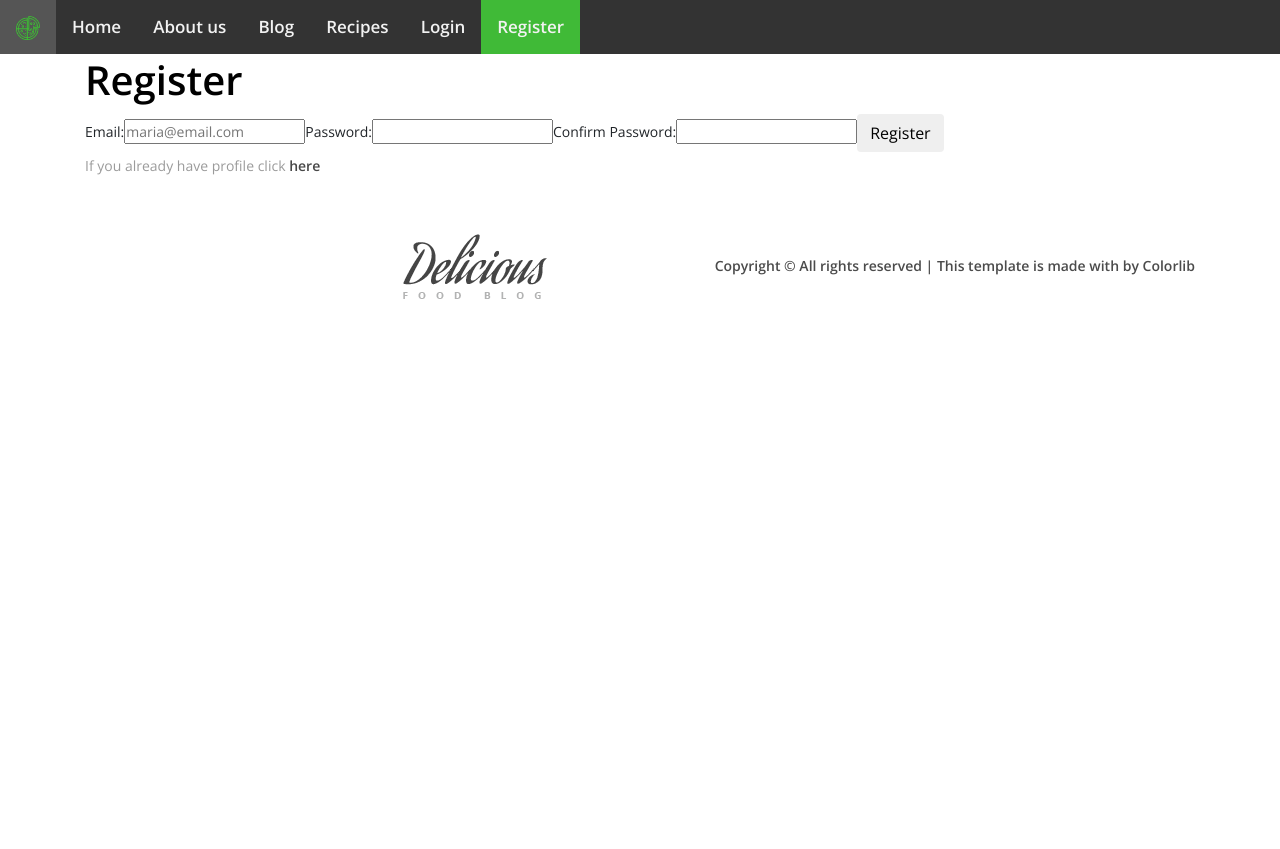
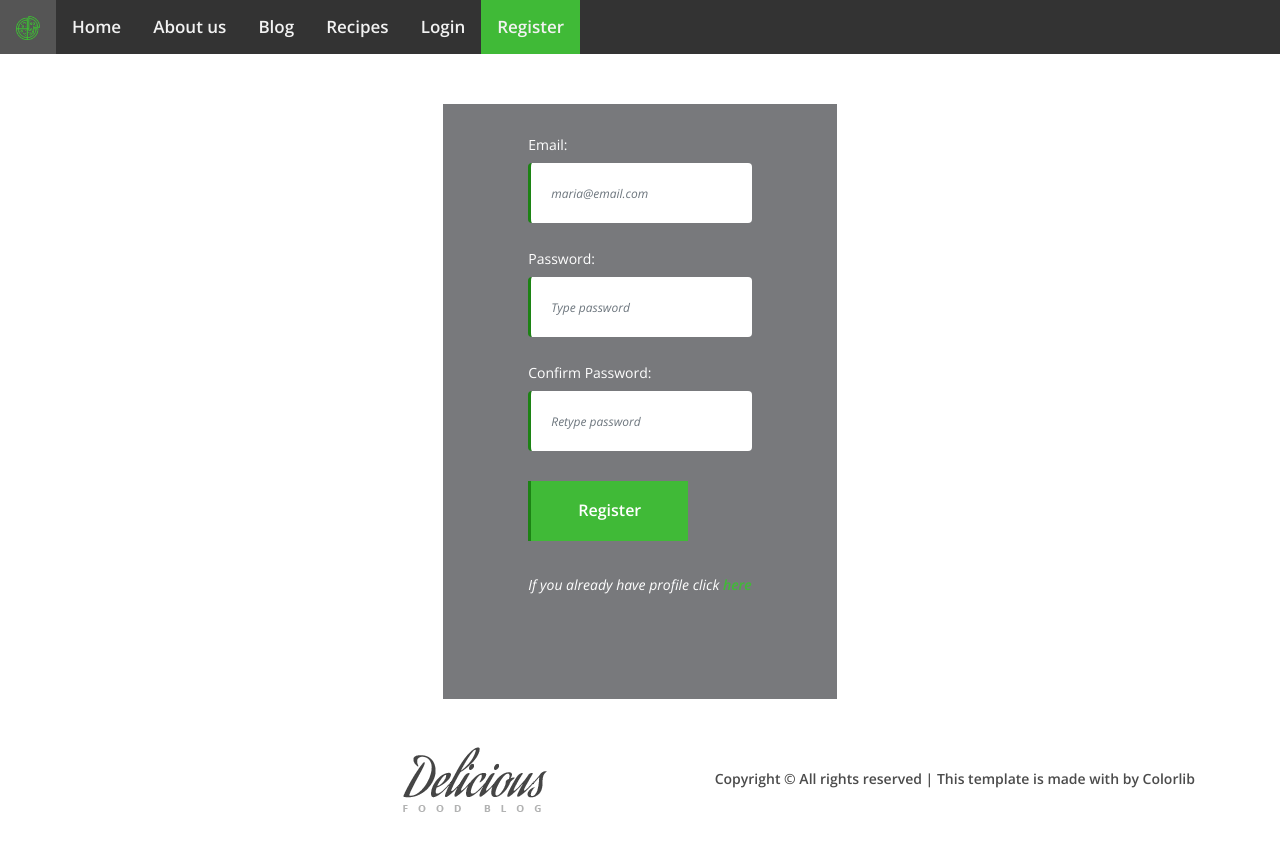
Before and after one commit to vladonguyen/food-blog, a React (Vite) app in the folder client/: page /register in a window 1280 px wide. Before the commit the page ends 800 px from the top, so only its background shows below. Built offline with nearby package versions, Linux system fonts and the light colour scheme; some icons are missing.

Commit message:
Login, Registration Styling, Errors Validation, Server Changed for Reg Errors!, Useform Path Changed, AuthContext changed for registration

```diff
--- a/client/src/components/blog-details/BlogDetails.jsx
+++ b/client/src/components/blog-details/BlogDetails.jsx
@@ -6,7 +6,7 @@ import * as blogService from '../../services/blogService';
 import * as commentService from '../../services/commentService';
 import AuthContext from "../../context/authContext";
 import reducer from "./commentReducer";
-import useForm from "../../hooks/useForms";
+import useForm from "../../hooks/useForm";
 import { pathToUrl } from "../utils/pathUtils";
 import Path from "../../paths";
 import BlogEdit from "../blog-edit/BlogEdit";
--- a/client/src/components/login/Login.jsx
+++ b/client/src/components/login/Login.jsx
@@ -1,5 +1,7 @@
+import '../login/login.css'
+
 import { useContext, useState } from "react";
-import useForm from "../../hooks/useForms";
+import useForm from "../../hooks/useForm";
 import AuthContext from "../../context/authContext";
 import { Link } from "react-router-dom";
 
@@ -16,26 +18,23 @@ const LoginFormKeys = {
 
 
 
-export default function Login(){
-    const {loginSubmitHandler} = useContext(AuthContext);
-    const {values, onChange, onSubmit} = useForm(loginSubmitHandler,{
-        [LoginFormKeys.Email]:'',
-        [LoginFormKeys.Password]:'',
+export default function Login() {
+  const { loginSubmitHandler } = useContext(AuthContext);
+  const { values, onChange, onSubmit } = useForm(loginSubmitHandler, {
+    [LoginFormKeys.Email]: '',
+    [LoginFormKeys.Password]: '',
   });
 
-const {isLoginError} = useContext(AuthContext);
+  const { isLoginError } = useContext(AuthContext);
 
 
 
-    return(
+  return (
 
     <section >
-
-
-
-  <div className="container" style={{width:"20%"}}>
+      <div className="loginForm white">
         <div className="row newsletter-form bg-img bg-overlay">
-            <form onSubmit={onSubmit}   style={{margin:"0 auto"}}>
+          <form onSubmit={onSubmit} className='loginCenter'>
             <div className="form-group">
               <label htmlFor="email">Email address</label>
               <input
@@ -64,14 +63,14 @@ const {isLoginError} = useContext(AuthContext);
             </div>
 
 
-  {isLoginError && <span>{isLoginError.message}</span>}
+            {isLoginError && <span className='loginErrorMess'>{isLoginError.message}</span>}
 
-  <button type="submit" className="btn delicious-btn mt-30">
+            <button type="submit" className="btn delicious-btn mt-30 btnCenter">
               Submit
             </button>
 
             <p className="field">
-                    <span>If you don't have profile click <Link to="/register">here</Link></span>
+              <span className="needProfile">If you don't have profile click <Link to="/register" className="needProfileLink">here</Link></span>
             </p>
           </form>
         </div>
--- /dev/null
+++ b/client/src/components/login/login.css
@@ -0,0 +1,41 @@
+.loginForm{
+    margin: 40px auto auto auto;
+    width: 30%;
+    min-width: 200px;
+    padding: 10px;
+}
+
+.loginCenter {
+    margin: 0 auto;
+}
+
+.white{
+    color:white;
+}
+
+.needProfile{
+    font-size: 14px;
+}
+
+.needProfile{
+    font-size: 14px;
+}
+
+
+.needProfileLink{
+    color: #40ba37;
+}
+
+.loginErrorMess{
+    display: block;
+    color: rgb(219, 25, 25);
+    font-size: 14px;
+    font-weight:bold;
+
+}
+
+.btnCenter{
+
+    display: flex;
+    justify-content: center;
+}
--- a/client/src/components/register/Register.jsx
+++ b/client/src/components/register/Register.jsx
@@ -1,17 +1,20 @@
+import '../register/register.css';
+
 import { useContext } from "react";
 import AuthContext from "../../context/authContext";
-import useForm from "../../hooks/useForms";
+import useForm from "../../hooks/useForm";
 import { Link } from "react-router-dom";
 
 const RegisterFormKeys = {
     Email: 'email',
     Password: 'password',
     Username: 'username',
-    ConfirmPassword: 'confirm-password',
+    ConfirmPassword: 'confirmPassword',
 }
 
 export default function Register() {
     const { registerSubmitHandler } = useContext(AuthContext);
+    console.log('pass registerSubmitHandler')
     const { values, onChange, onSubmit } = useForm(registerSubmitHandler, {
         [RegisterFormKeys.Email]: '',
         [RegisterFormKeys.Password]: '',
@@ -20,12 +23,13 @@ export default function Register() {
 
     const {isRegError} = useContext(AuthContext);
 
-    return (
-        <section id="register-page" className="content auth">
-            <form id="register" onSubmit={onSubmit}>
-                <div className="container">
+    return (<>
+        <section className="regForm">
+            <div className='row newsletter-form bg-img bg-overlay '>
+            <form id="register" onSubmit={onSubmit} className='regCenter white' >
+                <div className="container ">
                     <div className="brand-logo"></div>
-                    <h1>Register</h1>
+                    {/* <h1>Register</h1> */}
 
                     <label htmlFor="email">Email:</label>
                     <input
@@ -33,6 +37,7 @@ export default function Register() {
                     id="email"
                     name="email"
                     placeholder="maria@email.com"
+                    className="form-control"
                     onChange={onChange}
                     values={values[RegisterFormKeys.Email]}
                     />
@@ -42,32 +47,39 @@ export default function Register() {
                         type="password"
                         name="password"
                         id="register-password"
+                        className="form-control "
                         onChange={onChange}
-                        values={values[RegisterFormKeys.Password]} />
+                        values={values[RegisterFormKeys.Password]}
+                        placeholder="Type password" />
 
                     <label htmlFor="con-pass">Confirm Password:</label>
                     <input type="password"
-                        name="confirm-password"
-                        id="confirm-password"
+                        name="confirmPassword"
+                        id="confirmPassword"
+                        className="form-control"
                         onChange={onChange}
+                        placeholder="Retype password"
                         values={values[RegisterFormKeys.ConfirmPassword]}
                     />
 
-  {isRegError && <span>{isRegError}</span>}
+  {isRegError && <span className='regErrorMess'>{isRegError}</span>}
 
-                    <input
-                        className="btn
-                    submit"
+                    <button
+                        className="btn delicious-btn mt-30 btnCenter"
                         type="submit"
                         value="Register"
-                        onChange={onChange}
-                    />
+                        onChange={onChange}>
+                            Register
+                        </button>
 
                     <p className="field">
-                        <span>If you already have profile click <Link to="login">here</Link></span>
+                        <span className='haveProfile'>If you already have profile click <Link to="/login" className='haveProfileLink'>here</Link></span>
                     </p>
                 </div>
             </form>
+            </div>
         </section>
+        </>
     );
+
 }
--- /dev/null
+++ b/client/src/components/register/register.css
@@ -0,0 +1,42 @@
+.regForm{
+    margin: 40px auto auto auto;
+    width: 30%;
+    min-width: 200px;
+    padding: 10px;
+}
+
+.regCenter {
+    margin: 0 auto;
+}
+
+.btnCenter{
+
+    display: flex;
+    justify-content: center;
+}
+
+.white{
+    color:white;
+}
+
+.haveProfile{
+    font-size: 14px;
+}
+
+.haveProfile{
+    font-size: 14px;
+}
+
+
+.haveProfileLink{
+    color: #40ba37;
+}
+
+.regErrorMess{
+    display: flex;
+    color: rgb(219, 25, 25);
+    font-size: 14px;
+    font-weight:bold;
+    justify-content: center;
+
+}
--- a/client/src/components/rezepte-details/RezepteDetails.jsx
+++ b/client/src/components/rezepte-details/RezepteDetails.jsx
@@ -4,7 +4,7 @@ import * as rezepteService from '../../services/rezepteService';
 import * as commentService from '../../services/commentService';
 import AuthContext from "../../context/authContext";
 import reducer from "./commentReducer";
-import useForm from "../../hooks/useForms";
+import useForm from "../../hooks/useForm";
 import { pathToUrl } from "../utils/pathUtils";
 import Path from "../../paths";
 import RezepteEdit from "../rezepte-edit/RezepteEdit";
--- a/client/src/context/authContext.jsx
+++ b/client/src/context/authContext.jsx
@@ -45,7 +45,8 @@ export const AuthProvider = ({
     const registerSubmitHandler = async (values) => {
       try {
         setRegError(false);
-        const result = await authService.register(values.email, values.password);
+        const result = await authService.register(values.email, values.password, values.confirmPassword);
+        console.log(result,'registerSubmitHandler' );
       setAuth(result);
       // localStorage.setItem('accessToken', result.accessToken);
 
--- a/client/src/services/authService.js
+++ b/client/src/services/authService.js
@@ -11,9 +11,10 @@ console.log(result)
     return result;
 }
 
-export const register =  (email, password) => request.post(`${baseUrl}/register`, {
+export const register =  (email, password, confirmPassword) => request.post(`${baseUrl}/register`, {
     email,
-    password
+    password,
+    confirmPassword
 })
 
 export const logout = () =>  request.get(`${baseUrl}/logout`);
```
Also changed, not shown: client/src/components/register/RegistrationForm.jsx (added, +126 -0 lines), client/src/hooks/useForm.js (renamed from client/src/hooks/useForms.js), 1 other file (tests, documents, lock files or other folders). Lines whose indentation alone changed are shown as unchanged.
